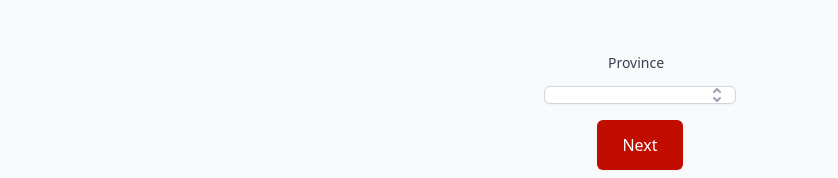
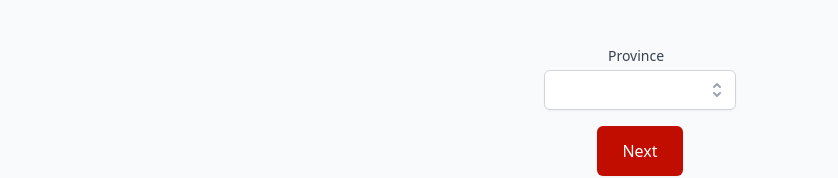
Before and after one commit to jasuno/luxtax, a Next.js app: page / in a window 1280 px wide. Shown: the part 413-591 px from the top of the page, without its empty margins (0-838 px from the left). Built offline with nearby package versions, Linux system fonts and the light colour scheme.

Commit message:
add min height to dropdown

```diff
--- a/components/screens/province.js
+++ b/components/screens/province.js
@@ -79,7 +79,7 @@ const Province = () => {
                 Province
               </Listbox.Label>
               <div className="mt-1 relative">
-                <Listbox.Button className="bg-white w-48 relative border border-gray-300 rounded-md shadow-sm pl-3 pr-10 py-2 text-left cursor-default focus:outline-none focus:ring-1 focus:ring-canadaRed focus:border-canadaRed sm:text-sm">
+                <Listbox.Button className="bg-white w-48 min-h-full h-10 relative border border-gray-300 rounded-md shadow-sm pl-3 pr-10 py-2 text-left cursor-default focus:outline-none focus:ring-1 focus:ring-canadaRed focus:border-canadaRed sm:text-sm">
                   <span className="block truncate">{Store.provinceName}</span>
                   <span className="absolute inset-y-0 right-0 flex items-center pr-2 pointer-events-none">
                     <SelectorIcon
```
